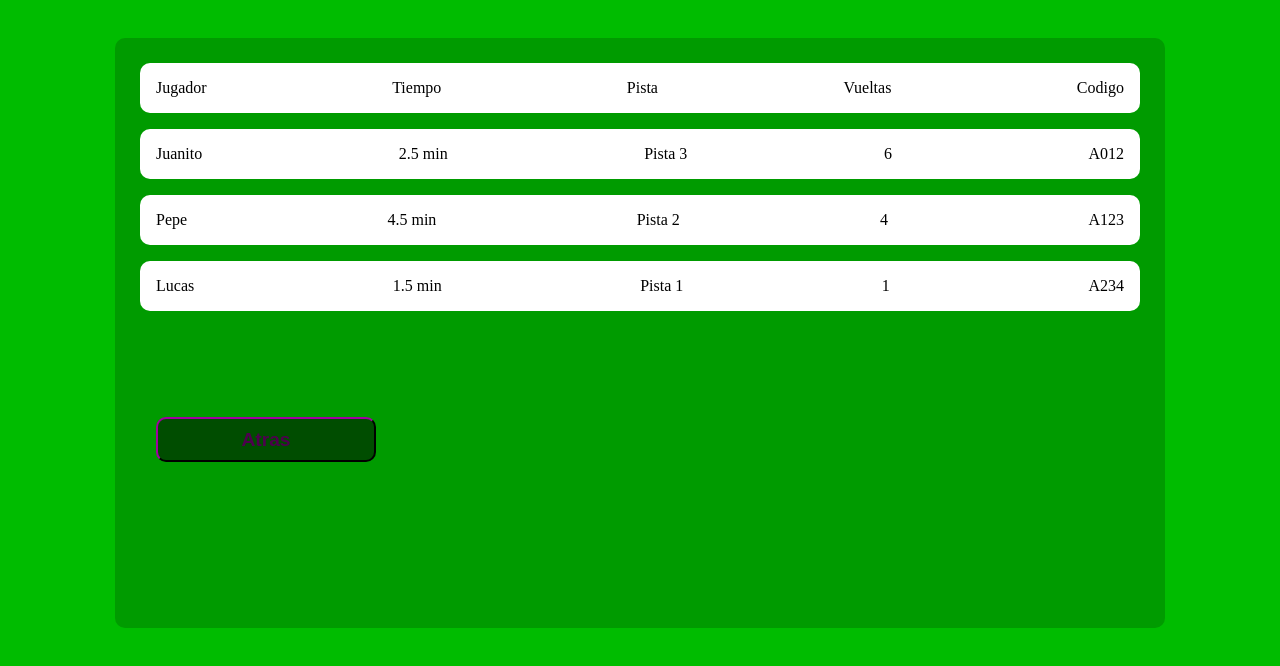
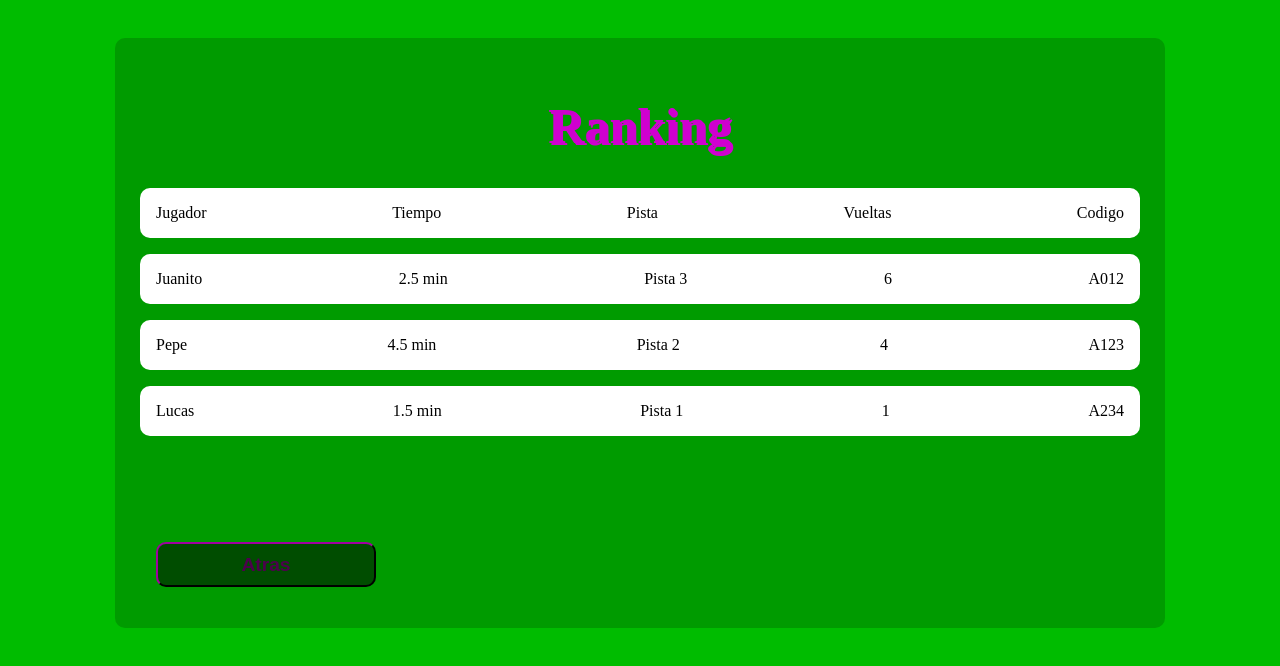
Before and after one commit to Vega-Luis/Luiki-Kart-Frontend, a React (Create React App) app: page /ranking in a window 1280 px wide. Shown: the top 666 px of the page. Built offline with nearby package versions, Linux system fonts and the light colour scheme; no server answers.

Commit message:
feat: adding title to ranking componet

```diff
--- a/src/componets/Ranking.jsx
+++ b/src/componets/Ranking.jsx
@@ -8,6 +8,8 @@ function Ranking() {
 
   return (
     <div className="join-game-container">
+      <h1 className="game-title">Ranking</h1>
+
       {/* Ranking header */}
       < GameLabel
         options={['Jugador', 'Tiempo', 'Pista', 'Vueltas', 'Codigo']}
@@ -21,6 +23,7 @@ function Ranking() {
           </div>
         )
       }
+
 
       <div className='back-create-btn-container'>
         <Button
```
